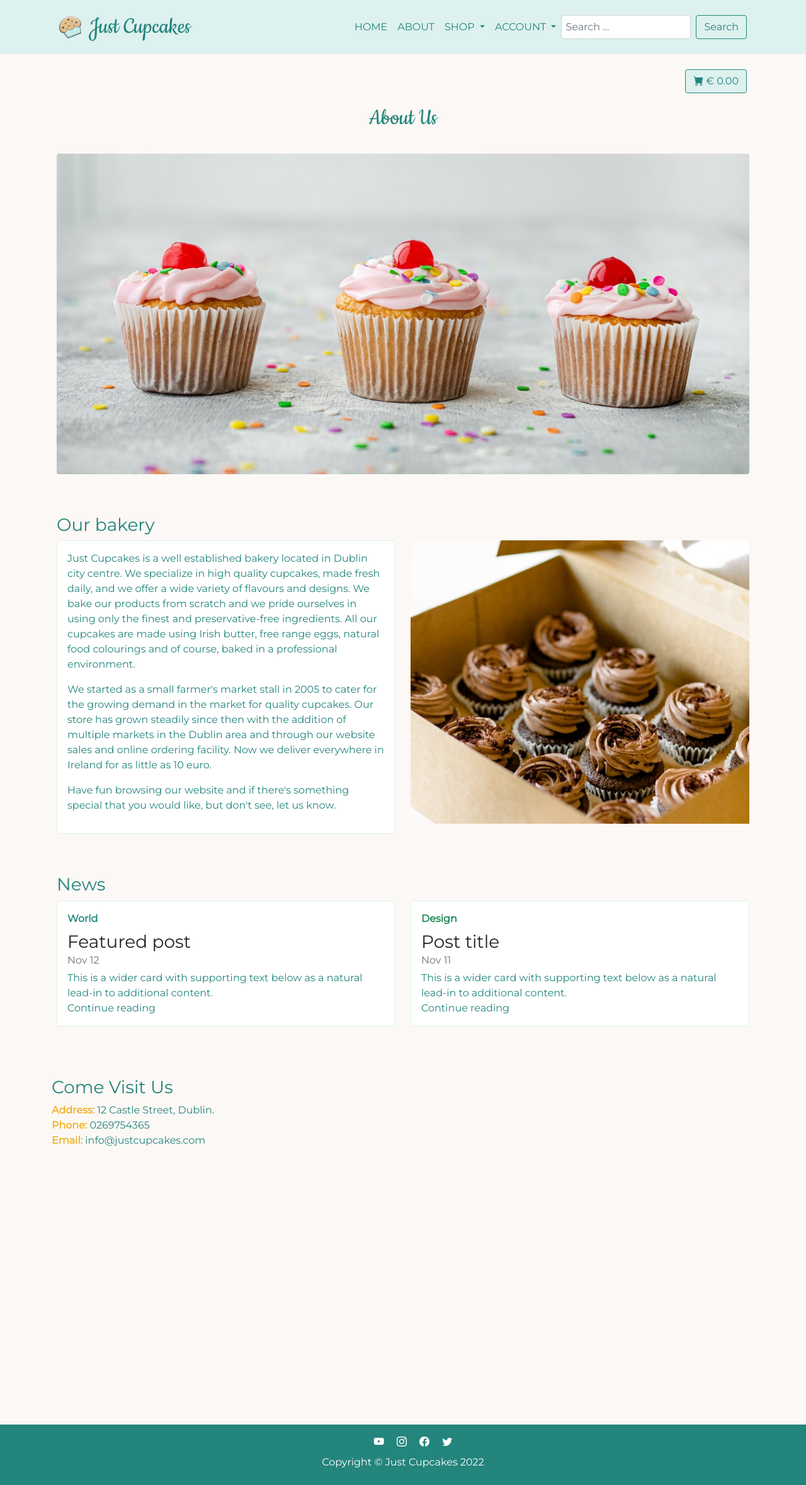
After one commit to Paola62010/just-cupcakes, a Django app: page /about/ in a window 1280 px wide. The commit adds this page. Shown: the whole page at 63% size. Run offline with Django 3.2, Linux system fonts and the light colour scheme; some libraries are stand-ins or nearby versions.

Commit message:
Add view to handle 404, url and template. Add about.html

```diff
--- a/justcupcakes/urls.py
+++ b/justcupcakes/urls.py
@@ -30,3 +30,6 @@ urlpatterns = [
         RedirectView.as_view(url=staticfiles_storage.url('favicon.ico')),
     ),
 ]
+
+# Custom error pages
+handler404 = 'store.views.handler404'
--- a/static/css/style.css
+++ b/static/css/style.css
@@ -426,6 +426,40 @@ footer i:hover {
 	border: 1px solid #24857c;
 }
 
+/* 404 page */
+
+.div-404 {
+	background-color: white;
+	border-radius: 0.25rem;
+	border: 1px solid #24857c;
+}
+
+.cupcake-icon-404 {
+	width: 35px;
+	height: 35px;
+	vertical-align: baseline;
+}
+
+/* about page */
+
+.box-img {
+	width: 100%;
+	max-height: 450px;
+	object-fit: cover;
+}
+
+.card {
+	border: 1px solid #ddf1ef;
+}
+
+.contact-info p {
+	color: #f1b124;
+}
+
+.contact-info span {
+	color: #24857c;
+}
+
 @media only screen and (max-width: 576px) {
 	.detail-image {
 		height: 300px;
--- /dev/null
+++ b/store/templates/about.html
@@ -0,0 +1,90 @@
+{% extends 'base.html' %}
+{% load static %}
+
+{% block content %}
+
+<main>
+    <div class="container px-4 mt-4 d-flex justify-content-end align-items-baseline">
+        {% if user.is_authenticated %}
+        <a href="{% url 'profile' %}" class="profile-link">
+            <p class="me-3">Hi <strong>{{user.username}}</strong>!</p>
+        </a>
+        {% endif %}
+        <div>
+            <a href="{% url 'bag' %}">
+                <button class="btn bag-button">
+                    <i class="bi bi-cart-fill"></i>
+                    {% if grand_total != 10 %} € {{grand_total|floatformat:2}} {% else %} € 0.00 {% endif %}
+                </button>
+            </a>
+        </div>
+    </div>
+    <div class="container">
+        <h1 class="text-center my-3">About Us</h1>
+        <div class="rounded p-lg-2 mt-4">
+          <img src="{% static 'about-bg.jpg' %}" alt="Three Cherry cupcakes" width="100%" class="rounded">
+        </div>
+        <div class="row p-lg-2 my-5">
+            <h3>Our bakery</h3>
+            <div class="col-xl-6 mb-4 mb-xl-0">
+                <div class="card h-100">
+                    <div class="card-body">
+                    <p class="card-text">
+                        Just Cupcakes is a well established bakery located in Dublin city centre. We specialize in high quality cupcakes, made fresh daily, and we offer a wide variety of flavours and designs. We bake our products from scratch and we pride ourselves in using only the finest and preservative-free ingredients. All our cupcakes are made using Irish butter, free range eggs, natural food colourings and of course, baked in a professional environment.
+                    </p>
+                    <p>
+                        We started as a small farmer's market stall in 2005 to cater for the growing demand in the market for quality cupcakes.
+                        Our store has grown steadily since then with the addition of multiple markets in the Dublin area and through our website sales and online ordering facility. Now we deliver everywhere in Ireland for as little as 10 euro.
+                    </p>
+                    <p>
+                        Have fun browsing our website and if there's something special that you would like, but don't see, let us know.
+                    </p>
+                    </div>
+                </div>
+            </div>
+            <div class="col-xl-6">
+                <img class="box-img" src="{% static 'cupcakes-box.jpg' %}" alt="Box of cupcakes for delivery.">
+            </div>
+        </div>
+        <div class="row p-lg-2 my-5">
+            <h3>News</h3>
+          <div class="col-md-6">
+            <div class="card flex-md-row mb-4 box-shadow h-md-250">
+              <div class="card-body d-flex flex-column align-items-start">
+                <strong class="d-inline-block mb-2">World</strong>
+                <h3 class="mb-0">
+                  <a class="text-dark" href="#">Featured post</a>
+                </h3>
+                <div class="mb-1 text-muted">Nov 12</div>
+                <p class="card-text mb-auto">This is a wider card with supporting text below as a natural lead-in to additional content.</p>
+                <a href="#">Continue reading</a>
+              </div>
+            </div>
+          </div>
+          <div class="col-md-6">
+            <div class="card flex-md-row mb-4 box-shadow h-md-250">
+              <div class="card-body d-flex flex-column align-items-start">
+                <strong class="d-inline-block mb-2 text-success">Design</strong>
+                <h3 class="mb-0">
+                  <a class="text-dark" href="#">Post title</a>
+                </h3>
+                <div class="mb-1 text-muted">Nov 11</div>
+                <p class="card-text mb-auto">This is a wider card with supporting text below as a natural lead-in to additional content.</p>
+                <a href="#">Continue reading</a>
+              </div>
+            </div>
+          </div>
+        </div>
+        <div class="mb-3">
+            <h3>Come Visit Us</h3>
+            <div class="contact-info">
+                <p class="fw-bold mb-0">Address: <span class="fw-normal">12 Castle Street, Dublin.</span></p>
+                <p class="fw-bold mb-0">Phone: <span class="fw-normal">0269754365</span></p>
+                <p class="fw-bold">Email: <span class="fw-normal">info@justcupcakes.com</span></p>
+            </div>
+            <div style="width: 100%"><iframe class="rounded" width="100%" height="400" frameborder="0" scrolling="no" marginheight="0" marginwidth="0" src="https://maps.google.com/maps?width=100%25&amp;height=400&amp;hl=en&amp;q=12%20Castle%20Street,%20Dublin,%20Ireland+(My%20Business%20Name)&amp;t=&amp;z=14&amp;ie=UTF8&amp;iwloc=B&amp;output=embed"><a href="https://www.gps.ie/marine-gps/">navigation gps</a></iframe></div>
+        </div>
+      </div>
+</main>
+
+{% endblock %}
--- a/store/templates/add_product.html
+++ b/store/templates/add_product.html
@@ -5,7 +5,7 @@
 {% block content %}
 
 <main>
-    <div class="container mt-4 d-flex justify-content-end align-items-baseline">
+    <div class="container px-4 mt-4 d-flex justify-content-end align-items-baseline">
         {% if user.is_authenticated %}
         <a href="{% url 'profile' %}" class="profile-link">
             <p class="me-3">Hi <strong>{{user.username}}</strong>!</p>
--- a/store/urls.py
+++ b/store/urls.py
@@ -3,6 +3,7 @@ from . import views
 
 urlpatterns = [
     path('', views.home, name='home'),
+    path('about/', views.about, name='about'),
     path('products/', views.view_products, name='products'),
     path('products/<slug:slug>/', views.product_detail,
          name='product_detail'),
--- a/store/views.py
+++ b/store/views.py
@@ -12,6 +12,11 @@ from .forms import ProductForm
 def home(request):
     """A view to render the home page"""
     return render(request, 'index.html')
+
+
+def about(request):
+    """A view to render the about page"""
+    return render(request, 'about.html')
 
 
 def view_products(request):
@@ -155,3 +160,7 @@ def delete_product(request, slug):
     }
 
     return render(request, template, context)
+
+
+def handler404(request, exception):
+    return render(request, "404.html", status=404)
--- a/templates/base.html
+++ b/templates/base.html
@@ -6,8 +6,8 @@
     <meta charset="UTF-8">
     <meta http-equiv="X-UA-Compatible" content="IE=edge">
     <meta name="viewport" content="width=device-width, initial-scale=1.0">
-    <meta name="description" content="">
-    <meta name="keywords" content="">
+    <meta name="description" content="Dublin based bakery specializing in delicious cupcakes, made fresh daily, deliveries available everywhere in Ireland.">
+    <meta name="keywords" content="cupcakes online store, preservative-free ingredients cupcakes, buy cupcakes online, dublin cupcake bakery, buy cupcakes Ireland">
     <link href="https://cdn.jsdelivr.net/npm/bootstrap@5.0.2/dist/css/bootstrap.min.css" rel="stylesheet" integrity="sha384-EVSTQN3/azprG1Anm3QDgpJLIm9Nao0Yz1ztcQTwFspd3yD65VohhpuuCOmLASjC" crossorigin="anonymous">
     <link rel="stylesheet" href="{% static 'css/style.css' %}">
     <title>Just Cupcakes</title>
@@ -31,7 +31,7 @@
                             <a href="{% url 'home' %}" class="nav-link">HOME</a>
                         </li>
                         <li class="nav-item">
-                            <a href="#" class="nav-link">ABOUT</a>
+                            <a href="{% url 'about' %}" class="nav-link">ABOUT</a>
                         </li>
                         <li class="nav-item dropdown">
                             <a class="nav-link dropdown-toggle" href="#" id="shopDropdown" role="button" data-bs-toggle="dropdown" aria-expanded="false">
```
Also changed, not shown: templates/404.html (added, +24 -0 lines), static/about-bg.jpg (added), static/cupcakes-box.jpg (added).
